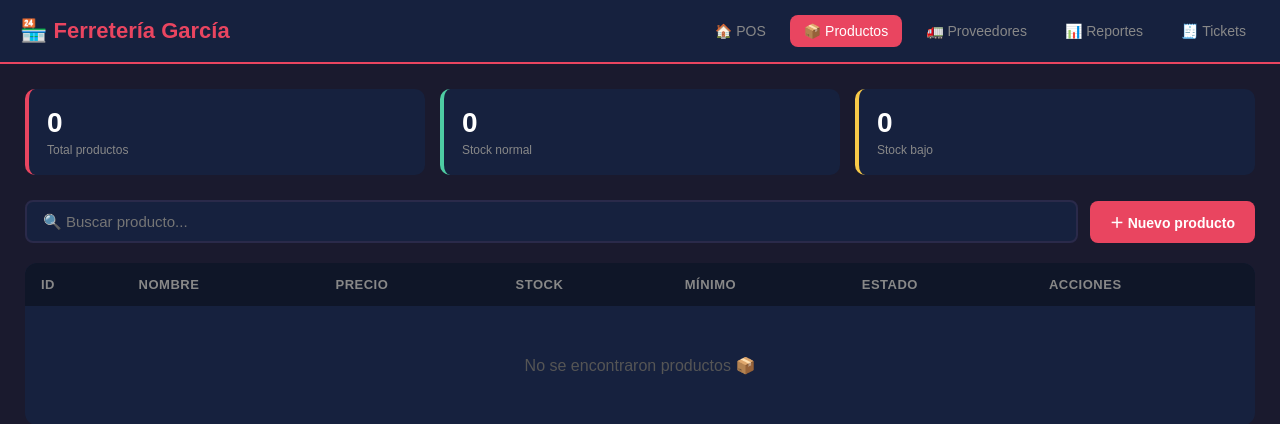
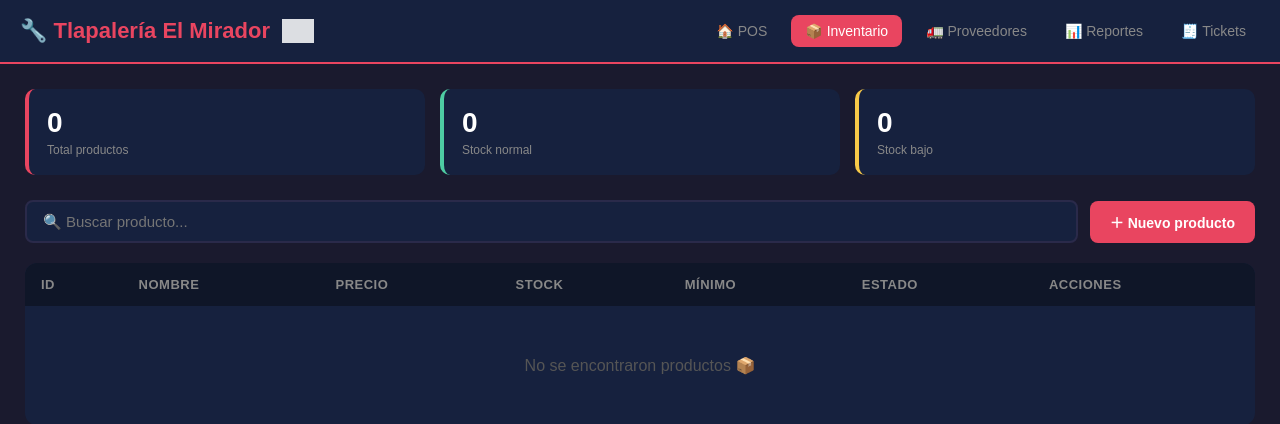
Before and after one commit to c28309208/ferreteria, a Flask app: page /productos in a window 1280 px wide. Shown: the top 424 px of the page. Run offline with Flask 3, Linux system fonts and the light colour scheme; data that the repository does not hold is empty; grey boxes are pictures that could not be loaded.

Commit message:
Update productos.html

```diff
--- a/templates/productos.html
+++ b/templates/productos.html
@@ -3,7 +3,7 @@
 <head>
     <meta charset="UTF-8">
     <meta name="viewport" content="width=device-width, initial-scale=1.0">
-    <title>Productos — Ferretería García</title>
+    <title>Inventario — Tlapalería El Mirador</title>
     <style>
         * { margin: 0; padding: 0; box-sizing: border-box; }
         body { font-family: Arial, sans-serif; background: #1a1a2e; color: white; }
@@ -77,10 +77,14 @@
 <body>
 
 <div class="header">
-    <h1>🏪 Ferretería García</h1>
+    <div style="display:flex;align-items:center;gap:12px">
+        <h1>🔧 Tlapalería El Mirador</h1>
+        <img src="https://1000logos.net/wp-content/uploads/2021/05/Truper-logo.png" alt="Truper"
+             style="height:24px;opacity:0.85;filter:brightness(0) invert(1);" onerror="this.style.display='none'">
+    </div>
     <nav class="nav">
         <a href="/">🏠 POS</a>
-        <a href="/productos" class="active">📦 Productos</a>
+        <a href="/productos" class="active">📦 Inventario</a>
         <a href="/proveedores">🚛 Proveedores</a>
         <a href="/reportes">📊 Reportes</a>
         <a href="/ticket">🧾 Tickets</a>
```
